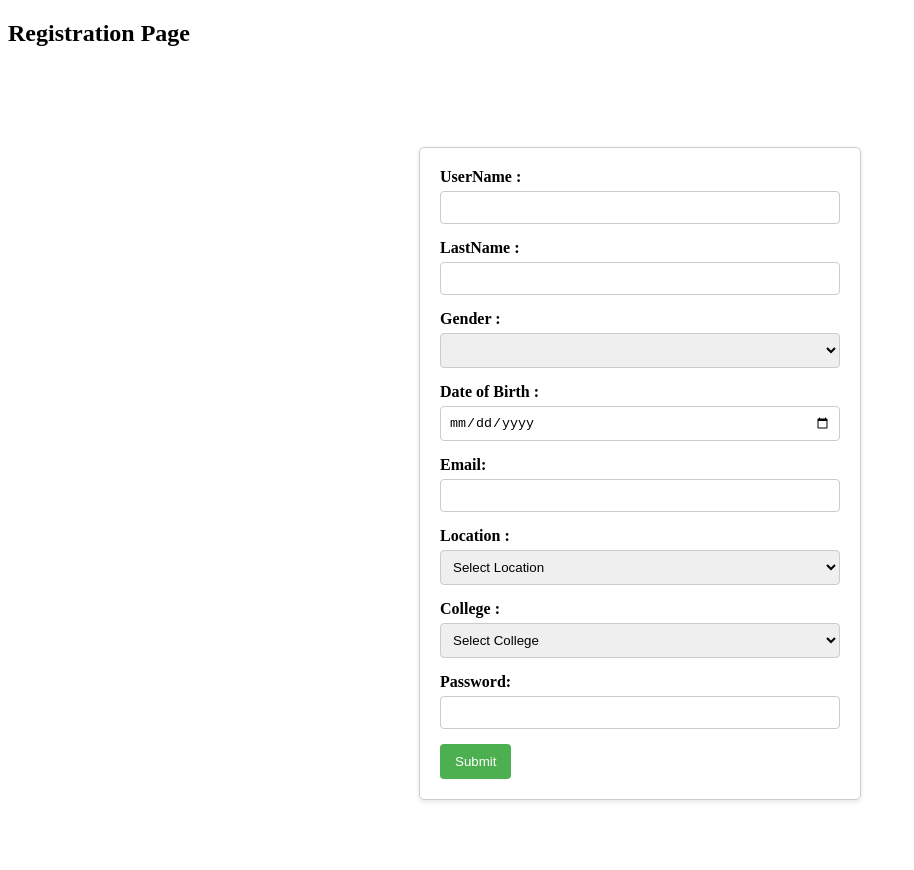
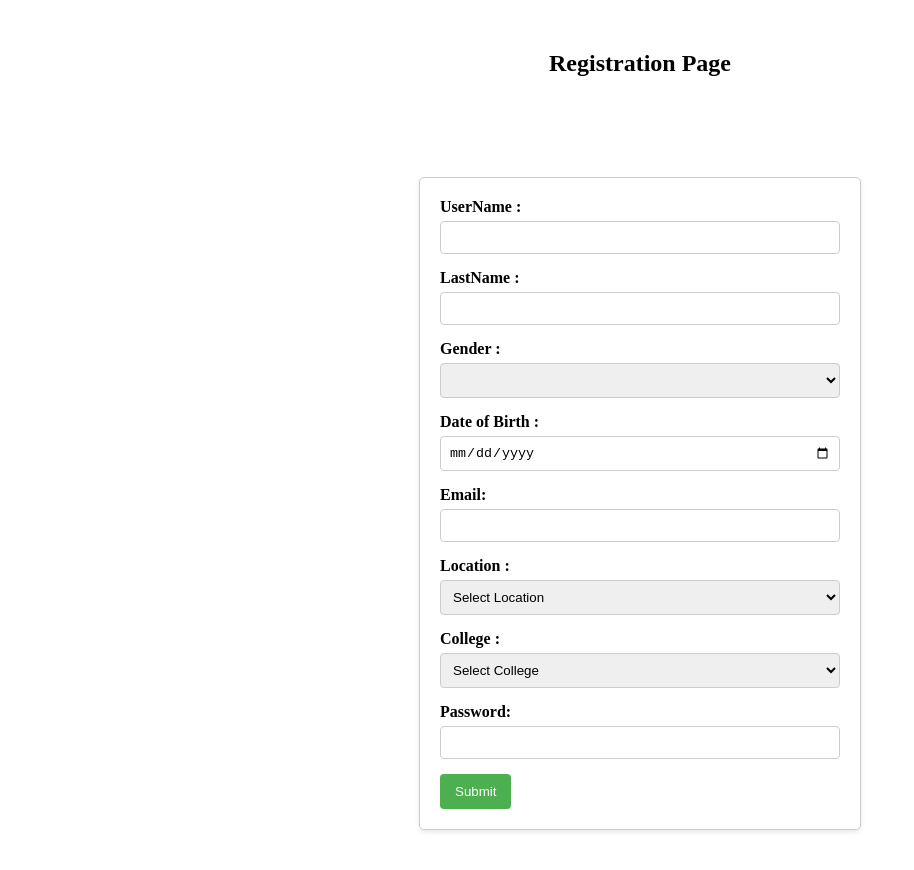
Before and after one commit to MohanKumar-2003/GET, an Angular app: page /register in a window 1280 px wide. Shown: the top 870 px of the page, without its empty margins (0-914 px from the left). Built offline with nearby package versions, Linux system fonts and the light colour scheme.

Commit message:
democommit

```diff
--- a/src/app/login-form/login-form.component.css
+++ b/src/app/login-form/login-form.component.css
@@ -7,8 +7,10 @@ form{
     border-radius:5px;
     box-shadow: 0 2px 5px rgba(0,0,0,0.1);
 }
-login{
-    margin:100px auto;
+.login{
+    margin:50px;
+    text-align: center;
+
 }
 div{
     margin-bottom: 15px;
--- a/src/app/registration-form/registration-form.component.css
+++ b/src/app/registration-form/registration-form.component.css
@@ -8,8 +8,10 @@ form{
     box-shadow: 0 2px 5px rgba(0,0,0,0.1);
 
 }
-header{
-    margin: 100px auto;
+.header{
+    margin:50px;
+    text-align: center;
+
 }
 div{
     margin-bottom: 15px;
```
